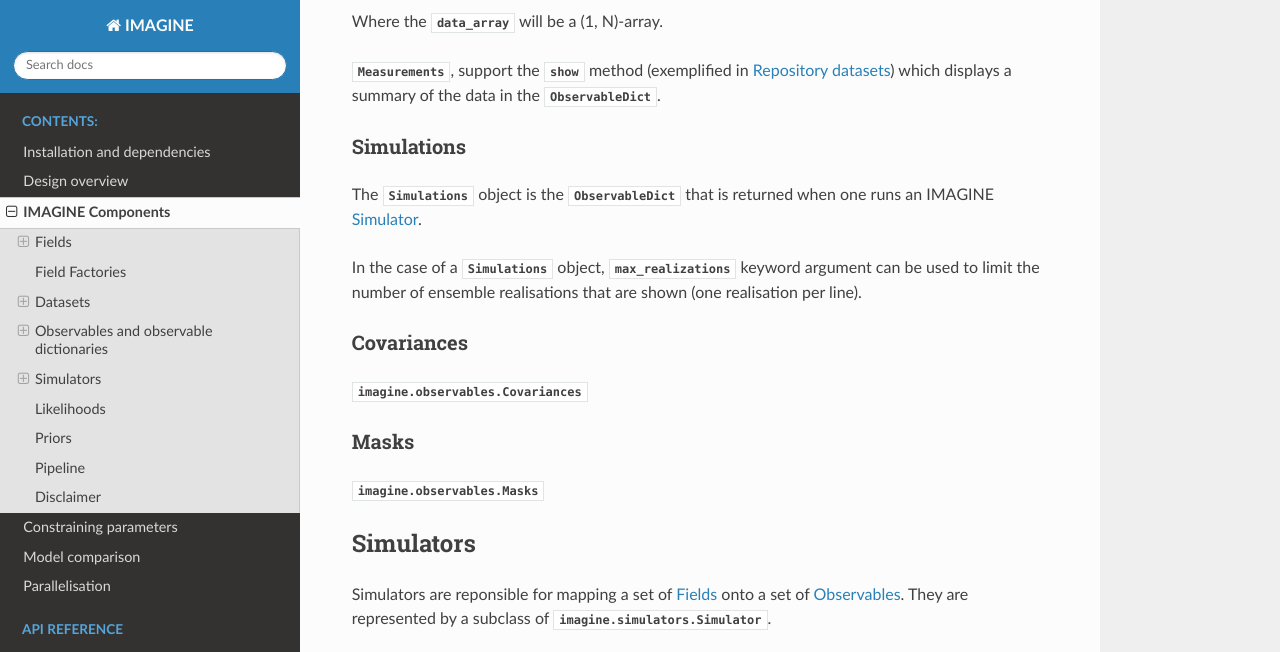
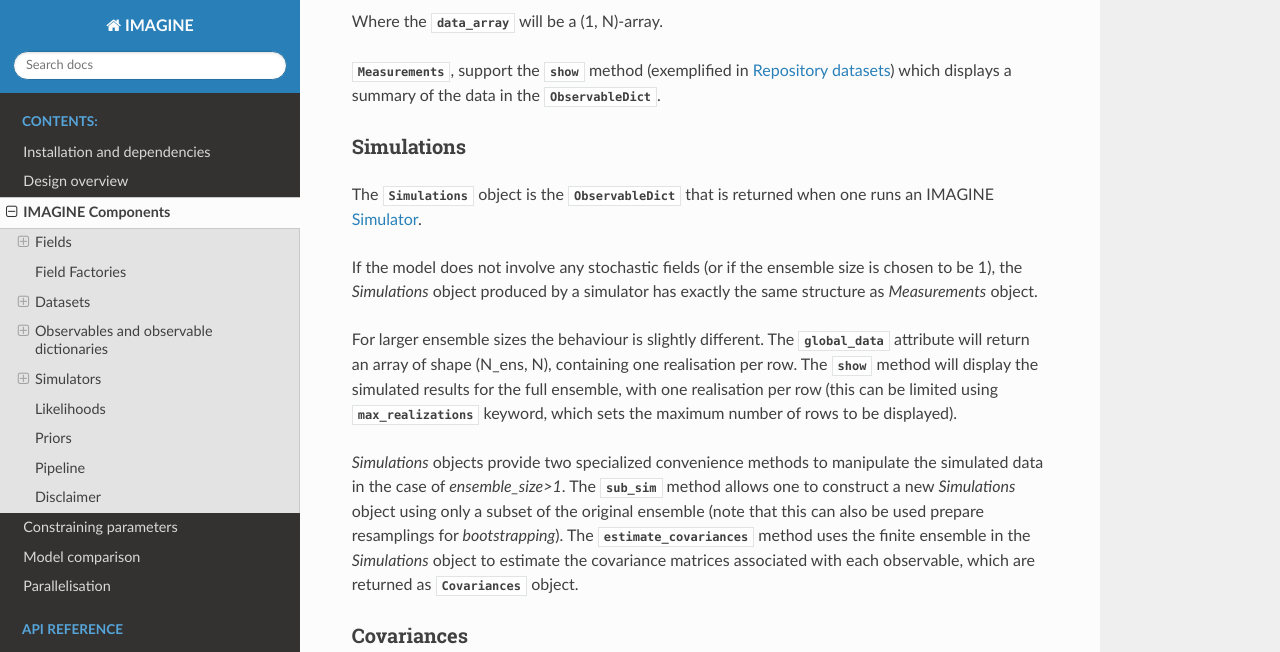
Before and after one commit to IMAGINE-Consortium/imagine, a Sphinx documentation site: the page built from doc/source/components.rst, in a window 1280 px wide and 900 px high, scrolled down 11414 px, cut to the strip 0-652 px from the top of the window. Built offline with Sphinx 7.4.7 and the Read the Docs theme 2.0.0, drawn with Linux system fonts in a browser that asks for light colours; pages that are not in the unit, such as notebooks, are missing from menus.

Commit message:
Simulations subsection of the docs

```diff
--- a/doc/source/components.rst
+++ b/doc/source/components.rst
@@ -644,10 +644,29 @@ object is the
 :py:class:`ObservableDict <imagine.observables.observable_dict.ObservableDict>`
 that is returned when one runs an IMAGINE :ref:`Simulator <Simulators>`.
 
+If the model does not involve any stochastic fields (or if the ensemble size is
+chosen to be 1), the `Simulations` object produced by a simulator has exactly
+the same structure as `Measurements` object.
 
-In the case of a
-:py:class:`Simulations <imagine.observables.observable_dict.Simulations>` object, :py:data:`max_realizations` keyword argument can be used to limit the
-number of ensemble realisations that are shown (one realisation per line).
+For larger ensemble sizes the behaviour is slightly different. The
+:py:data:`global_data` attribute will return an array of shape (N_ens, N),
+containing one realisation per row. The
+:py:meth:`show <imagine.observables.observable_dict.ObservableDict.show>`
+method will display the simulated results for the full ensemble, with one
+realisation per row (this can be limited using :py:data:`max_realizations`
+keyword, which sets the maximum number of rows to be displayed).
+
+`Simulations` objects provide two specialized convenience methods to
+manipulate the simulated data in the case of `ensemble_size>1`. The
+:py:meth:`sub_sim <imagine.observables.observable_dict.Simulations.sub_sim>`
+method allows one to construct a new `Simulations` object using only a subset
+of the original ensemble (note that this can also be used prepare resamplings
+for *bootstrapping*). The
+:py:meth:`estimate_covariances <imagine.observables.observable_dict.Simulations.estimate_covariances>`
+method uses the finite ensemble in the `Simulations` object to estimate the
+covariance matrices associated with each observable, which are returned as
+:py:obj:`Covariances <imagine.observables.observable_dict.Covariances>` object.
+
 
 .. _Covariances:
 
```
